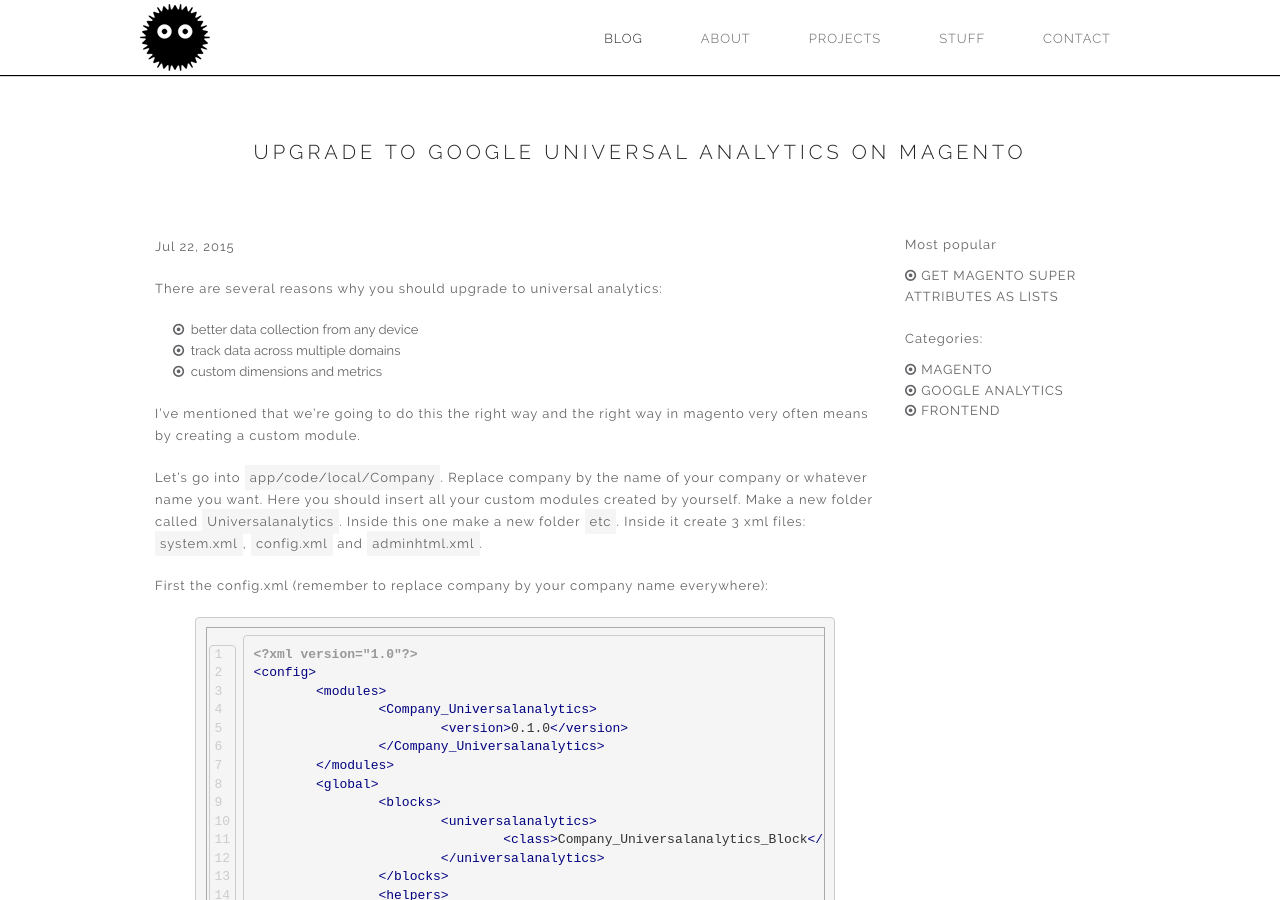
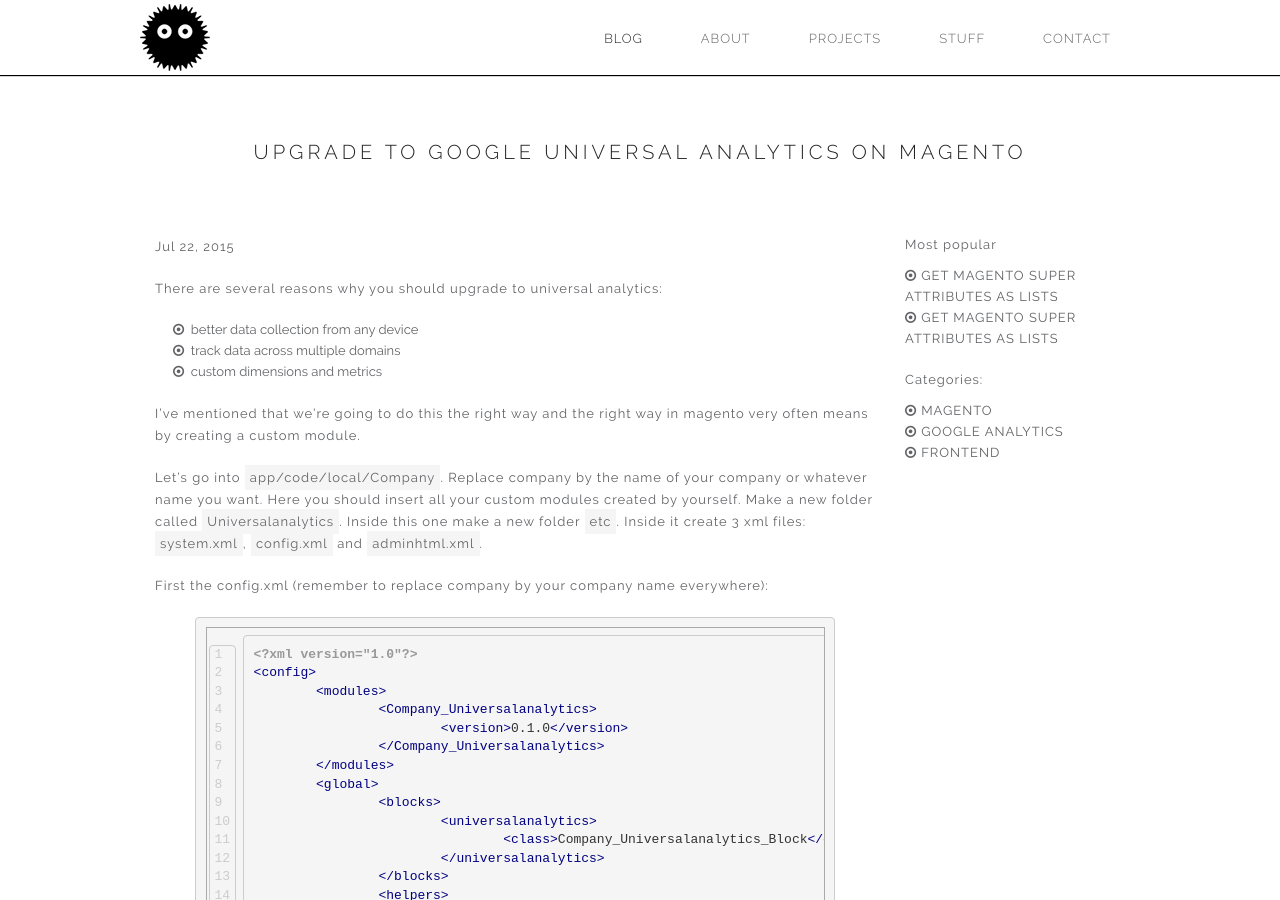
Before and after one commit to ClaudiuCreanga/ClaudiuCreanga.github.io, a Jekyll site: the page built from _posts/2015-07-22-magento-upgrade-to-universal-analytics.markdown, in a window 1280 px wide and 900 px high. Built offline with Jekyll 4.4.1, drawn with Linux system fonts in a browser that asks for light colours; nearby versions of some CDN libraries.

Commit message:
most popular

```diff
--- a/_includes/popular.html
+++ b/_includes/popular.html
@@ -1,4 +1,5 @@
 <p>Most popular</p>
 <ul class="cool-bullets lists popular">
-	<li><a class="" href="/magento/2015/07/20/get-magento-attributes.html">Get magento super attributes as lists</a></li>
+	<li><a class="" href="/magento/magento-attributes-lists.html">Get magento super attributes as lists</a></li>
+	<li><a class="" href="/magento/magento-upgrade-to-universal-analytics.html">Get magento super attributes as lists</a></li>
 </ul>
--- a/_posts/2015-07-22-magento-upgrade-to-universal-analytics.markdown
+++ b/_posts/2015-07-22-magento-upgrade-to-universal-analytics.markdown
@@ -2,7 +2,7 @@
 layout: post
 title:  "Upgrade to google universal analytics on magento"
 date:   2015-07-22 23:26:17
-categories: magento, analytics
+categories: magento
 description: "Magento 1.x comes with a google classic analytics module, which is cool. But the new standard is universal analytics. Here is how to upgrade, the right way."
 ---
 There are several reasons why you should upgrade to universal analytics:
```
